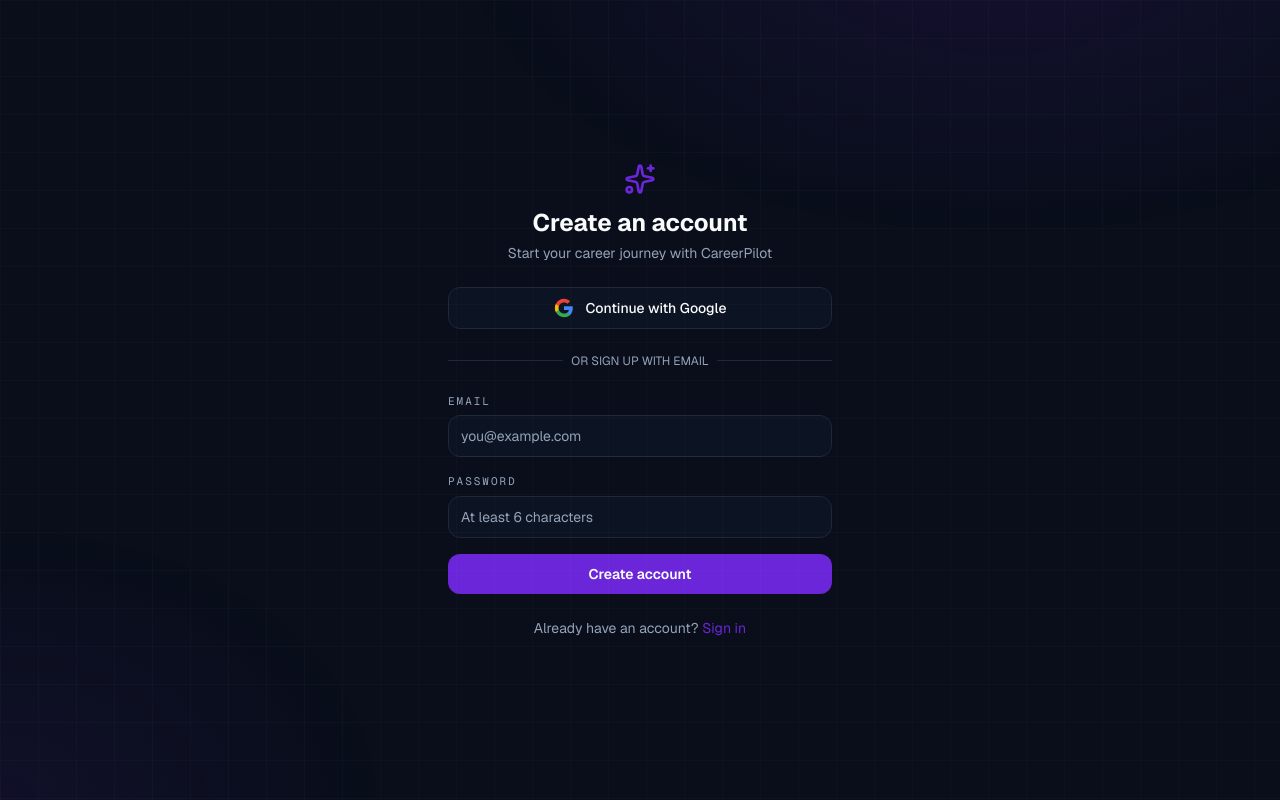
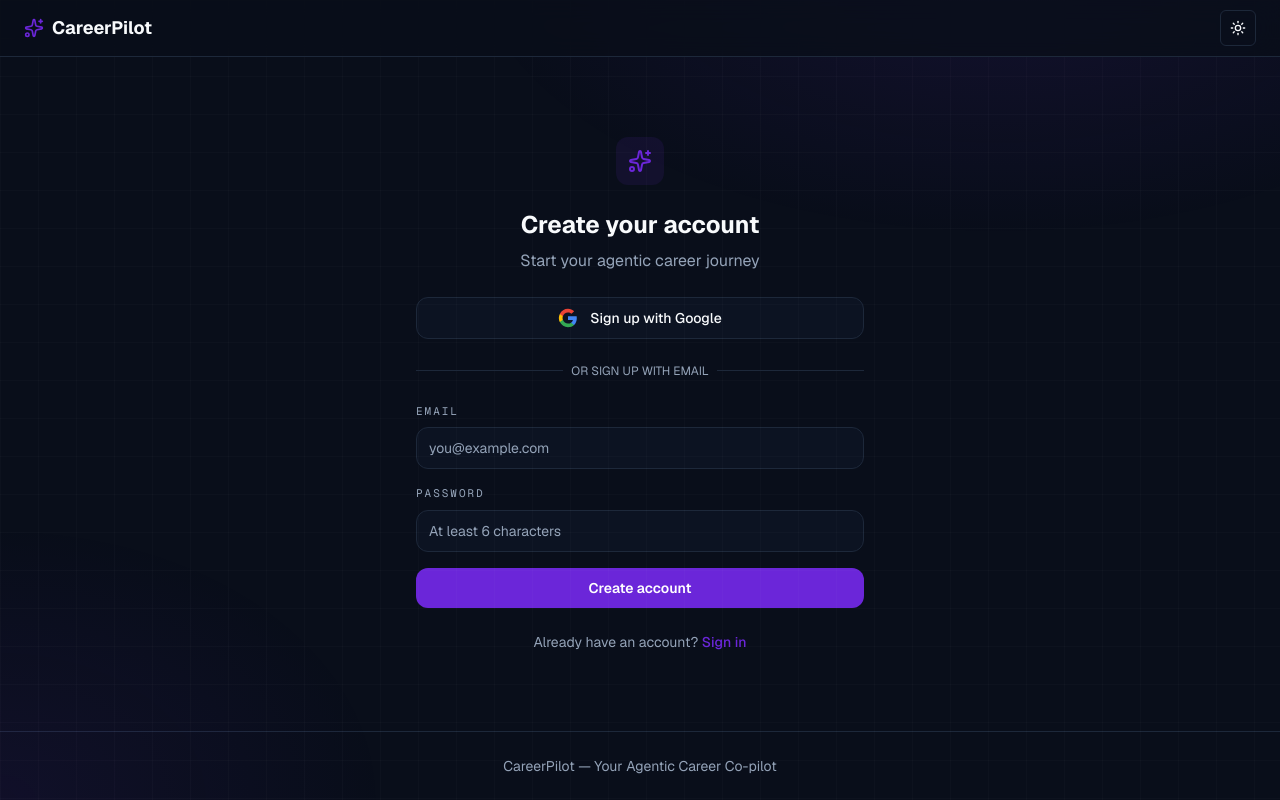
Before and after one commit to KanetahKhan/careerpilot, a Next.js app in the folder careerpilot/: page /signup in a window 1280 px wide. Built offline with nearby package versions, Linux system fonts and the light colour scheme; no server answers.

Commit message:
feat: enhance authentication UI with loading states and improved layout

```diff
--- a/careerpilot/app/(auth)/layout.tsx
+++ b/careerpilot/app/(auth)/layout.tsx
@@ -1,11 +1,34 @@
+import { ThemeToggle } from "@/components/ThemeToggle";
+import Link from "next/link";
+import { Sparkles } from "lucide-react";
+
 export default function AuthLayout({
   children,
 }: {
   children: React.ReactNode;
 }) {
   return (
-    <div className="flex min-h-screen items-center justify-center bg-background p-4">
-      <div className="w-full max-w-sm">{children}</div>
+    <div className="min-h-screen bg-background text-foreground flex flex-col">
+      <header className="sticky top-0 z-50 w-full border-b border-border bg-background/80 backdrop-blur-md">
+        <div className="max-w-7xl mx-auto flex h-14 items-center justify-between px-4 md:px-6">
+          <Link
+            href="/"
+            className="flex items-center gap-2 text-foreground font-bold text-lg hover:opacity-80 transition-opacity"
+          >
+            <Sparkles className="h-5 w-5 text-primary" />
+            <span>CareerPilot</span>
+          </Link>
+          <ThemeToggle />
+        </div>
+      </header>
+
+      <main className="flex-1 flex items-center justify-center p-4">
+        <div className="w-full max-w-md">{children}</div>
+      </main>
+
+      <footer className="py-6 border-t border-border text-center text-sm text-muted-foreground">
+        <p>CareerPilot — Your Agentic Career Co-pilot</p>
+      </footer>
     </div>
   );
 }
--- a/careerpilot/app/(auth)/login/page.tsx
+++ b/careerpilot/app/(auth)/login/page.tsx
@@ -4,7 +4,8 @@
 import Link from "next/link";
 import { useRouter, useSearchParams } from "next/navigation";
 import { useState, Suspense } from "react";
-import { Sparkles } from "lucide-react";
+import { Sparkles, Loader2 } from "lucide-react";
+import { cn } from "@/lib/utils";
 
 function LoginForm() {
   const router = useRouter();
@@ -22,6 +23,7 @@
 
   async function handleGoogle() {
     setLoading(true);
+    setError("");
     const { error } = await supabase.auth.signInWithOAuth({
       provider: "google",
       options: { redirectTo: `${location.origin}/auth/callback` },
@@ -56,40 +58,35 @@
 
   return (
     <div className="space-y-6">
-      <div className="text-center">
-        <div className="flex justify-center mb-3">
-          <Sparkles className="h-8 w-8 text-primary" />
+      <div className="text-center space-y-2">
+        <div className="inline-flex items-center justify-center w-12 h-12 rounded-xl bg-primary/10 mb-4">
+          <Sparkles className="h-6 w-6 text-primary" />
         </div>
-        <h1 className="text-2xl font-bold text-foreground">Sign in</h1>
-        <p className="mt-1 text-sm text-muted-foreground">
-          Welcome back to CareerPilot
+        <h1 className="text-2xl font-bold text-foreground">Welcome back</h1>
+        <p className="text-muted-foreground">
+          Sign in to access your CareerPilot dashboard
         </p>
       </div>
 
       <button
         onClick={handleGoogle}
         disabled={loading}
-        className="flex w-full items-center justify-center gap-3 rounded-xl border border-border bg-card px-4 py-2.5 text-sm font-medium text-foreground hover:bg-secondary transition-colors disabled:opacity-50"
+        className={cn(
+          "w-full flex items-center justify-center gap-3 rounded-xl border border-border bg-card px-4 py-2.5 text-sm font-medium text-foreground hover:bg-secondary transition-colors",
+          loading && "opacity-50 cursor-not-allowed"
+        )}
       >
-        <svg className="h-5 w-5" viewBox="0 0 24 24">
-          <path
-            d="M22.56 12.25c0-.78-.07-1.53-.2-2.25H12v4.26h5.92a5.06 5.06 0 0 1-2.2 3.32v2.77h3.57c2.08-1.92 3.28-4.74 3.28-8.1z"
-            fill="#4285F4"
-          />
-          <path
-            d="M12 23c2.97 0 5.46-.98 7.28-2.66l-3.57-2.77c-.98.66-2.23 1.06-3.71 1.06-2.86 0-5.29-1.93-6.16-4.53H2.18v2.84C3.99 20.53 7.7 23 12 23z"
-            fill="#34A853"
-          />
-          <path
-            d="M5.84 14.09c-.22-.66-.35-1.36-.35-2.09s.13-1.43.35-2.09V7.07H2.18C1.43 8.55 1 10.22 1 12s.43 3.45 1.18 4.93l2.85-2.22.81-.62z"
-            fill="#FBBC05"
-          />
-          <path
-            d="M12 5.38c1.62 0 3.06.56 4.21 1.64l3.15-3.15C17.45 2.09 14.97 1 12 1 7.7 1 3.99 3.47 2.18 7.07l3.66 2.84c.87-2.6 3.3-4.53 6.16-4.53z"
-            fill="#EA4335"
-          />
-        </svg>
-        Continue with Google
+        {loading ? (
+          <Loader2 className="h-4 w-4 animate-spin" />
+        ) : (
+          <svg className="h-5 w-5 shrink-0" viewBox="0 0 24 24">
+            <path d="M22.56 12.25c0-.78-.07-1.53-.2-2.25H12v4.26h5.92a5.06 5.06 0 0 1-2.2 3.32v2.77h3.57c2.08-1.92 3.28-4.74 3.28-8.1z" fill="#4285F4" />
+            <path d="M12 23c2.97 0 5.46-.98 7.28-2.66l-3.57-2.77c-.98.66-2.23 1.06-3.71 1.06-2.86 0-5.29-1.93-6.16-4.53H2.18v2.84C3.99 20.53 7.7 23 12 23z" fill="#34A853" />
+            <path d="M5.84 14.09c-.22-.66-.35-1.36-.35-2.09s.13-1.43.35-2.09V7.07H2.18C1.43 8.55 1 10.22 1 12s.43 3.45 1.18 4.93l2.85-2.22.81-.62z" fill="#FBBC05" />
+            <path d="M12 5.38c1.62 0 3.06.56 4.21 1.64l3.15-3.15C17.45 2.09 14.97 1 12 1 7.7 1 3.99 3.47 2.18 7.07l3.66 2.84c.87-2.6 3.3-4.53 6.16-4.53z" fill="#EA4335" />
+          </svg>
+        )}
+        {loading ? "Connecting..." : "Continue with Google"}
       </button>
 
       <div className="relative">
@@ -98,14 +95,14 @@
         </div>
         <div className="relative flex justify-center text-xs uppercase">
           <span className="bg-background px-2 text-muted-foreground">
-            or sign in with email
+            Or continue with email
           </span>
         </div>
       </div>
 
       <form onSubmit={handleEmail} className="space-y-4">
-        <div>
-          <label htmlFor="email" className="label block mb-1.5">
+        <div className="space-y-2">
+          <label htmlFor="email" className="label block">
             Email
           </label>
           <input
@@ -114,12 +111,12 @@
             required
             value={email}
             onChange={(e) => setEmail(e.target.value)}
-            className="w-full rounded-xl border border-border bg-card px-3 py-2.5 text-sm text-foreground placeholder:text-muted-foreground focus:outline-none focus:ring-2 focus:ring-primary/50"
+            className="w-full rounded-xl border border-border bg-card px-3 py-2.5 text-sm text-foreground placeholder:text-muted-foreground focus:outline-none focus:ring-2 focus:ring-primary/20 transition-shadow"
             placeholder="you@example.com"
           />
         </div>
-        <div>
-          <label htmlFor="password" className="label block mb-1.5">
+        <div className="space-y-2">
+          <label htmlFor="password" className="label block">
             Password
           </label>
           <input
@@ -128,27 +125,31 @@
             required
             value={password}
             onChange={(e) => setPassword(e.target.value)}
-            className="w-full rounded-xl border border-border bg-card px-3 py-2.5 text-sm text-foreground placeholder:text-muted-foreground focus:outline-none focus:ring-2 focus:ring-primary/50"
+            className="w-full rounded-xl border border-border bg-card px-3 py-2.5 text-sm text-foreground placeholder:text-muted-foreground focus:outline-none focus:ring-2 focus:ring-primary/20 transition-shadow"
             placeholder="••••••••"
           />
         </div>
 
         {error && (
-          <p className="text-sm text-destructive">{error}</p>
+          <p className="text-sm text-destructive bg-destructive/10 rounded-lg px-3 py-2">{error}</p>
         )}
 
         <button
           type="submit"
           disabled={loading}
-          className="btn-primary w-full"
+          className="w-full flex items-center justify-center gap-2 rounded-xl bg-primary text-primary-foreground font-semibold px-4 py-2.5 text-sm hover:opacity-90 active:scale-[0.98] transition-all disabled:opacity-50 disabled:cursor-not-allowed"
         >
-          {loading ? "Signing in…" : "Sign in"}
+          {loading ? (
+            <Loader2 className="h-4 w-4 animate-spin" />
+          ) : (
+            "Sign in"
+          )}
         </button>
       </form>
 
       <p className="text-center text-sm text-muted-foreground">
         No account yet?{" "}
-        <Link href="/signup" className="text-primary hover:underline">
+        <Link href="/signup" className="text-primary hover:underline font-medium">
           Sign up
         </Link>
       </p>
--- a/careerpilot/app/(auth)/signup/page.tsx
+++ b/careerpilot/app/(auth)/signup/page.tsx
@@ -4,7 +4,8 @@
 import Link from "next/link";
 import { useRouter } from "next/navigation";
 import { useState } from "react";
-import { Sparkles } from "lucide-react";
+import { Sparkles, Loader2 } from "lucide-react";
+import { cn } from "@/lib/utils";
 
 export default function SignupPage() {
   const router = useRouter();
@@ -21,6 +22,7 @@
 
   async function handleGoogle() {
     setLoading(true);
+    setError("");
     const { error } = await supabase.auth.signInWithOAuth({
       provider: "google",
       options: { redirectTo: `${location.origin}/auth/callback` },
@@ -61,8 +63,8 @@
   if (success) {
     return (
       <div className="space-y-6 text-center">
-        <div className="flex justify-center mb-3">
-          <Sparkles className="h-8 w-8 text-primary" />
+        <div className="inline-flex items-center justify-center w-12 h-12 rounded-xl bg-primary/10 mb-4">
+          <Sparkles className="h-6 w-6 text-primary" />
         </div>
         <h1 className="text-2xl font-bold text-foreground">Check your inbox</h1>
         <p className="text-sm text-muted-foreground">
@@ -71,7 +73,7 @@
         </p>
         <Link
           href="/login"
-          className="btn-primary inline-flex"
+          className="inline-flex items-center justify-center gap-2 rounded-xl bg-primary text-primary-foreground font-semibold px-6 py-2.5 text-sm hover:opacity-90 active:scale-[0.98] transition-all"
         >
           Go to sign in
         </Link>
@@ -81,40 +83,35 @@
 
   return (
     <div className="space-y-6">
-      <div className="text-center">
-        <div className="flex justify-center mb-3">
-          <Sparkles className="h-8 w-8 text-primary" />
+      <div className="text-center space-y-2">
+        <div className="inline-flex items-center justify-center w-12 h-12 rounded-xl bg-primary/10 mb-4">
+          <Sparkles className="h-6 w-6 text-primary" />
         </div>
-        <h1 className="text-2xl font-bold text-foreground">Create an account</h1>
-        <p className="mt-1 text-sm text-muted-foreground">
-          Start your career journey with CareerPilot
+        <h1 className="text-2xl font-bold text-foreground">Create your account</h1>
+        <p className="text-muted-foreground">
+          Start your agentic career journey
         </p>
       </div>
 
       <button
         onClick={handleGoogle}
         disabled={loading}
-        className="flex w-full items-center justify-center gap-3 rounded-xl border border-border bg-card px-4 py-2.5 text-sm font-medium text-foreground hover:bg-secondary transition-colors disabled:opacity-50"
+        className={cn(
+          "w-full flex items-center justify-center gap-3 rounded-xl border border-border bg-card px-4 py-2.5 text-sm font-medium text-foreground hover:bg-secondary transition-colors",
+          loading && "opacity-50 cursor-not-allowed"
+        )}
       >
-        <svg className="h-5 w-5" viewBox="0 0 24 24">
-          <path
-            d="M22.56 12.25c0-.78-.07-1.53-.2-2.25H12v4.26h5.92a5.06 5.06 0 0 1-2.2 3.32v2.77h3.57c2.08-1.92 3.28-4.74 3.28-8.1z"
-            fill="#4285F4"
-          />
-          <path
-            d="M12 23c2.97 0 5.46-.98 7.28-2.66l-3.57-2.77c-.98.66-2.23 1.06-3.71 1.06-2.86 0-5.29-1.93-6.16-4.53H2.18v2.84C3.99 20.53 7.7 23 12 23z"
-            fill="#34A853"
-          />
-          <path
-            d="M5.84 14.09c-.22-.66-.35-1.36-.35-2.09s.13-1.43.35-2.09V7.07H2.18C1.43 8.55 1 10.22 1 12s.43 3.45 1.18 4.93l2.85-2.22.81-.62z"
-            fill="#FBBC05"
-          />
-          <path
-            d="M12 5.38c1.62 0 3.06.56 4.21 1.64l3.15-3.15C17.45 2.09 14.97 1 12 1 7.7 1 3.99 3.47 2.18 7.07l3.66 2.84c.87-2.6 3.3-4.53 6.16-4.53z"
-            fill="#EA4335"
-          />
-        </svg>
-        Continue with Google
+        {loading ? (
+          <Loader2 className="h-4 w-4 animate-spin" />
+        ) : (
+          <svg className="h-5 w-5 shrink-0" viewBox="0 0 24 24">
+            <path d="M22.56 12.25c0-.78-.07-1.53-.2-2.25H12v4.26h5.92a5.06 5.06 0 0 1-2.2 3.32v2.77h3.57c2.08-1.92 3.28-4.74 3.28-8.1z" fill="#4285F4" />
+            <path d="M12 23c2.97 0 5.46-.98 7.28-2.66l-3.57-2.77c-.98.66-2.23 1.06-3.71 1.06-2.86 0-5.29-1.93-6.16-4.53H2.18v2.84C3.99 20.53 7.7 23 12 23z" fill="#34A853" />
+            <path d="M5.84 14.09c-.22-.66-.35-1.36-.35-2.09s.13-1.43.35-2.09V7.07H2.18C1.43 8.55 1 10.22 1 12s.43 3.45 1.18 4.93l2.85-2.22.81-.62z" fill="#FBBC05" />
+            <path d="M12 5.38c1.62 0 3.06.56 4.21 1.64l3.15-3.15C17.45 2.09 14.97 1 12 1 7.7 1 3.99 3.47 2.18 7.07l3.66 2.84c.87-2.6 3.3-4.53 6.16-4.53z" fill="#EA4335" />
+          </svg>
+        )}
+        {loading ? "Connecting..." : "Sign up with Google"}
       </button>
 
       <div className="relative">
@@ -123,14 +120,14 @@
         </div>
         <div className="relative flex justify-center text-xs uppercase">
           <span className="bg-background px-2 text-muted-foreground">
-            or sign up with email
+            Or sign up with email
           </span>
         </div>
       </div>
 
       <form onSubmit={handleEmail} className="space-y-4">
-        <div>
-          <label htmlFor="email" className="label block mb-1.5">
+        <div className="space-y-2">
+          <label htmlFor="email" className="label block">
             Email
           </label>
           <input
@@ -139,12 +136,12 @@
             required
             value={email}
             onChange={(e) => setEmail(e.target.value)}
-            className="w-full rounded-xl border border-border bg-card px-3 py-2.5 text-sm text-foreground placeholder:text-muted-foreground focus:outline-none focus:ring-2 focus:ring-primary/50"
+            className="w-full rounded-xl border border-border bg-card px-3 py-2.5 text-sm text-foreground placeholder:text-muted-foreground focus:outline-none focus:ring-2 focus:ring-primary/20 transition-shadow"
             placeholder="you@example.com"
           />
         </div>
-        <div>
-          <label htmlFor="password" className="label block mb-1.5">
+        <div className="space-y-2">
+          <label htmlFor="password" className="label block">
             Password
           </label>
           <input
@@ -154,27 +151,31 @@
             minLength={6}
             value={password}
             onChange={(e) => setPassword(e.target.value)}
-            className="w-full rounded-xl border border-border bg-card px-3 py-2.5 text-sm text-foreground placeholder:text-muted-foreground focus:outline-none focus:ring-2 focus:ring-primary/50"
+            className="w-full rounded-xl border border-border bg-card px-3 py-2.5 text-sm text-foreground placeholder:text-muted-foreground focus:outline-none focus:ring-2 focus:ring-primary/20 transition-shadow"
             placeholder="At least 6 characters"
           />
         </div>
 
         {error && (
-          <p className="text-sm text-destructive">{error}</p>
+          <p className="text-sm text-destructive bg-destructive/10 rounded-lg px-3 py-2">{error}</p>
         )}
 
         <button
           type="submit"
           disabled={loading}
-          className="btn-primary w-full"
+          className="w-full flex items-center justify-center gap-2 rounded-xl bg-primary text-primary-foreground font-semibold px-4 py-2.5 text-sm hover:opacity-90 active:scale-[0.98] transition-all disabled:opacity-50 disabled:cursor-not-allowed"
         >
-          {loading ? "Creating account…" : "Create account"}
+          {loading ? (
+            <Loader2 className="h-4 w-4 animate-spin" />
+          ) : (
+            "Create account"
+          )}
         </button>
       </form>
 
       <p className="text-center text-sm text-muted-foreground">
         Already have an account?{" "}
-        <Link href="/login" className="text-primary hover:underline">
+        <Link href="/login" className="text-primary hover:underline font-medium">
           Sign in
         </Link>
       </p>
```
Also changed, not shown: careerpilot/components/AppHeader.tsx (+7 -3 lines), careerpilot/components/AuthLoading.tsx (added, +10 -0 lines), careerpilot/components/Sidebar.tsx (+65 -18 lines), 1 other file (tests, documents, lock files or other folders).
